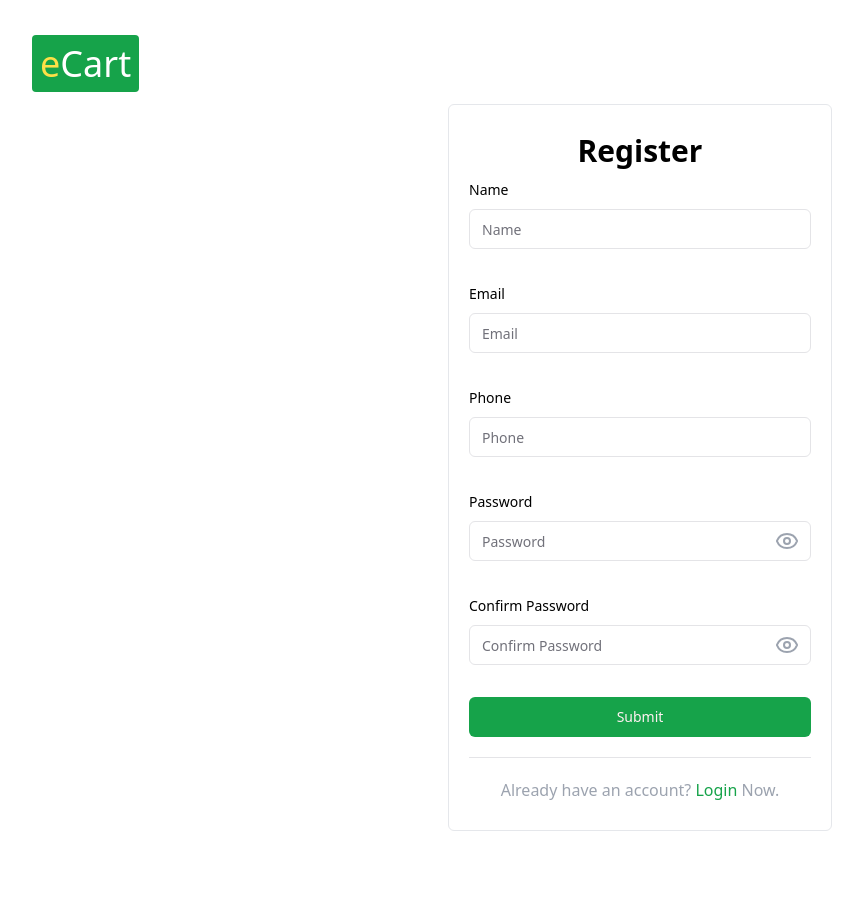
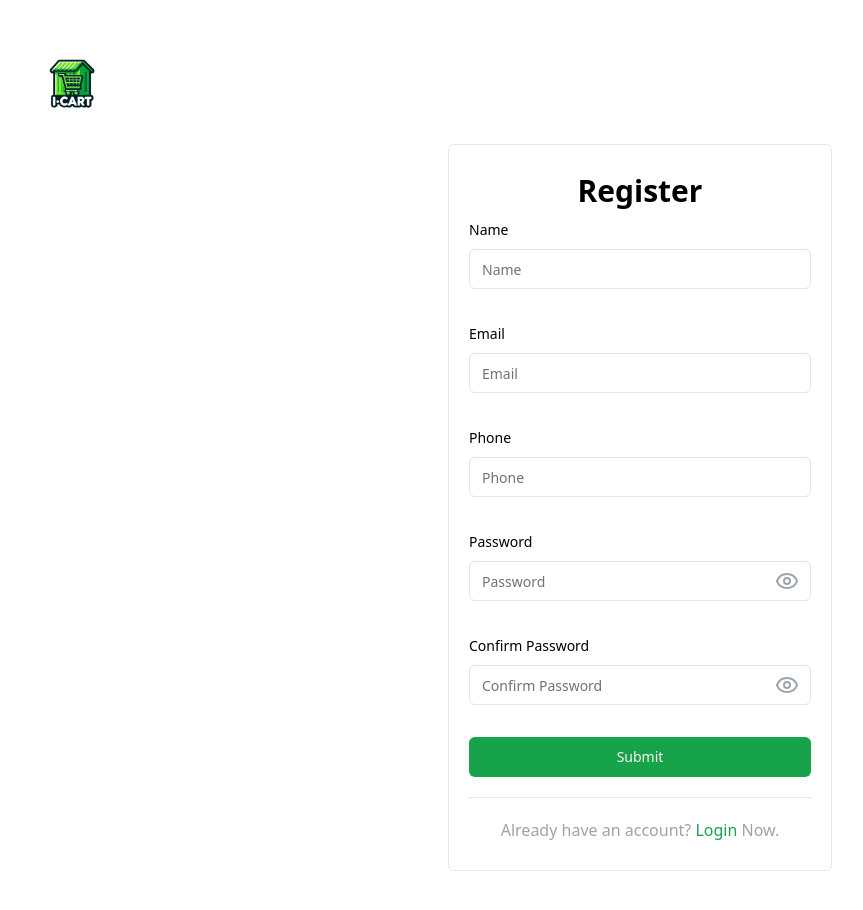
Before and after one commit to I-Cart/Front-End, a React (Vite) app: page /register in a window 1280 px wide. Shown: the top 910 px of the page, without its empty margins (0-863 px from the left). Before the commit the page ends 875 px from the top, so only its background shows below. Built offline with nearby package versions, Linux system fonts and the light colour scheme.

Commit message:
fixing some issues

```diff
--- a/src/components/common/Logo.jsx
+++ b/src/components/common/Logo.jsx
@@ -2,14 +2,7 @@ import { cn } from "@/lib/utils";
 
 function Logo({ className }) {
   return (
-    <span
-      className={cn(
-        "select-none bg-primary text-white rounded px-2 py-1 md:text-2xl xl:text-4xl ",
-        className
-      )}
-    >
-      <span className="text-yellow-300">e</span>Cart
-    </span>
+    <img src="/assets/logo.png" className={cn("size-20", className)} alt="" />
   );
 }
 
--- a/src/components/product/ProductToBuy.jsx
+++ b/src/components/product/ProductToBuy.jsx
@@ -14,13 +14,13 @@ function ProductToBuy({ id }) {
   );
   const cart = useSelector((state) => state?.cart.cart);
   const productInCart = cart.some((cartItem) => cartItem.id === Number(id));
-  console.log(productInCart);
+
   const { cat_prefix, title, price, img, description } = targetedProduct;
   function handleOnClick() {
     dispatch(addProduct(targetedProduct));
   }
   return (
-    <div className=" mt-[30px] mb-[30px] sm:p-[10px] md:p-[40px] flex flex-col-reverse md:flex-row items-center gap-[20px] mx-auto">
+    <div className=" mt-[30px] mb-[30px] sm:p-[10px] md:p-[40px] flex-1 flex flex-col-reverse md:flex-row items-center gap-[20px] mx-auto">
       <div id="info" className="px-8 md:px-0">
         <div className="flex gap-5 items-end">
           <h2 className=" text-[hsl(var(--primary))] text-[25px] md:text-[40px] font-bold">
--- a/src/pages/AboutUs.jsx
+++ b/src/pages/AboutUs.jsx
@@ -2,7 +2,7 @@ import PersonInfo from "@/components/about/PersonInfo";
 import { FaGithub } from "react-icons/fa";
 function AboutUs() {
   return (
-    <div className="p-[40px]">
+    <div className="p-[40px] flex-1">
       <h2 className="text-[hsl(var(--primary))] text-[40px] font-bold text-center lg:text-left">
         About us
       </h2>
--- a/src/pages/Checkout.jsx
+++ b/src/pages/Checkout.jsx
@@ -16,7 +16,7 @@ export default function Checkout() {
     total,
   };
   return (
-    <div className="container mx-auto p-4">
+    <div className="container flex-1 mx-auto p-4">
       <h1 className="text-2xl font-bold mb-4">Checkout</h1>
       <div className="grid grid-cols-1 md:grid-cols-2 gap-6">
         <CheckoutForm price={price} cartItems={cartItems} />
```
